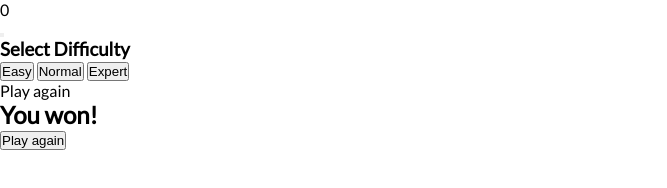
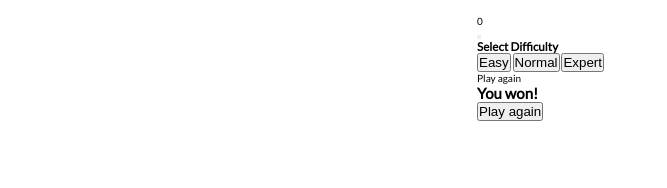
Before and after one commit to TechNightt/MineSweeper-JavaScript, a plain HTML site: page index.html in a window 1280 px wide. Shown: the whole page, without its empty margins (0-667 px from the left). Drawn offline with Linux system fonts and the light colour scheme.

Commit message:
update CSS file

```diff
--- a/css/style.css
+++ b/css/style.css
@@ -10,3 +10,15 @@ body {
     font-family: 'Lato', sans-serif;
     box-sizing: border-box;
 }
+
+html {
+    font-size: 62.5%;
+}
+
+.game {
+    background-color: var(--primary-color);
+    padding: 1.5rem;
+    max-width: 35.6rem;
+    margin-left: auto;
+    margin-right: auto;
+}
```
